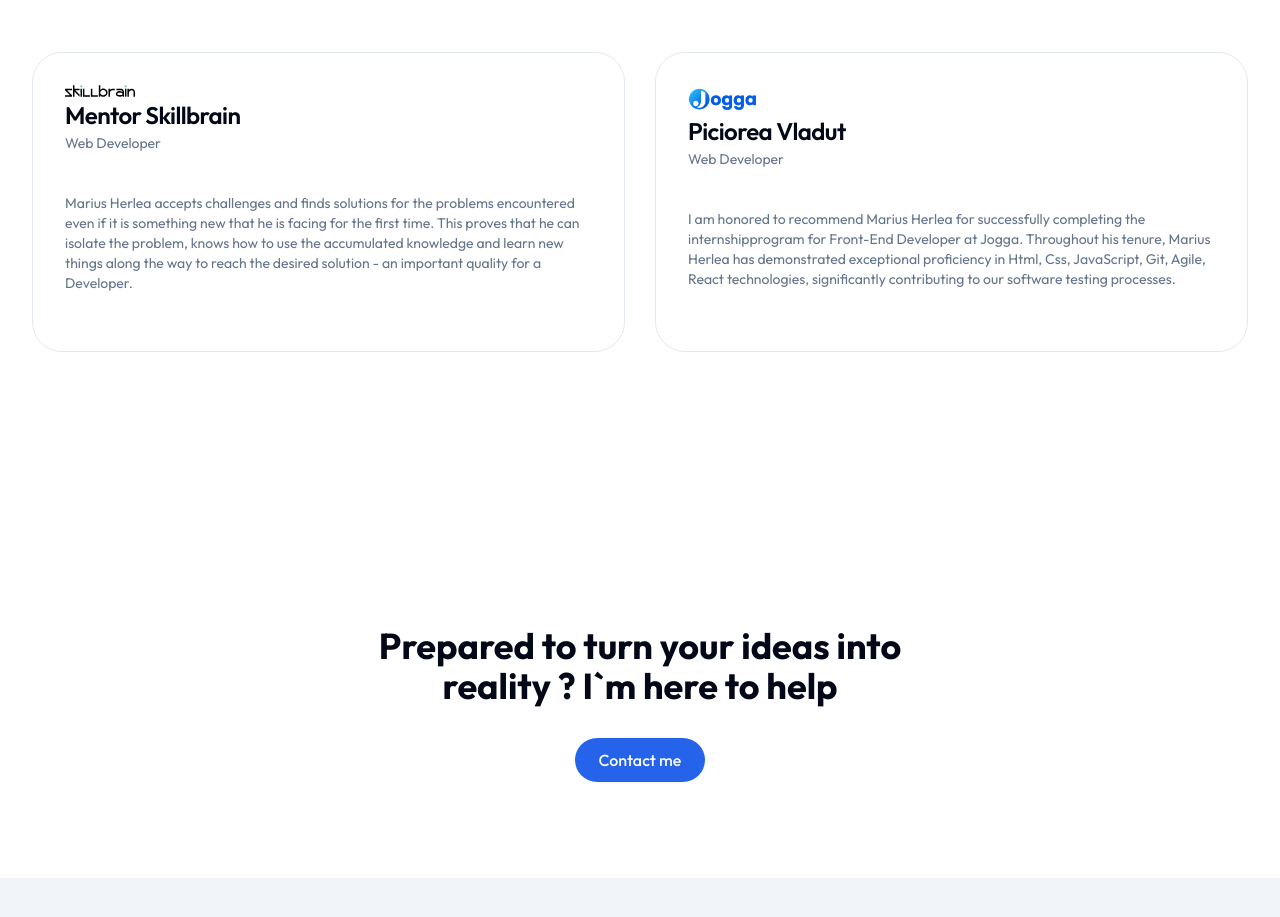
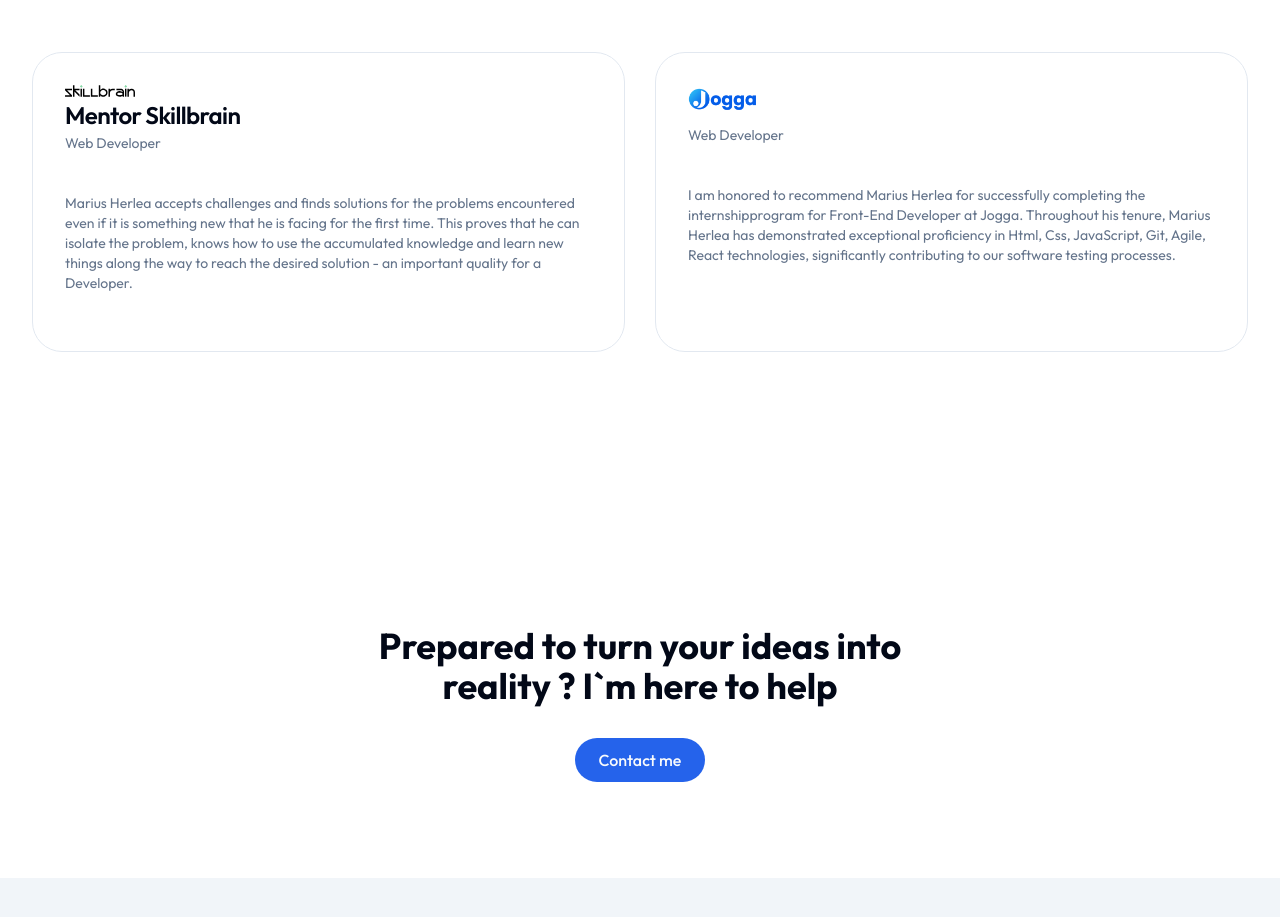
Before and after one commit to mariusherlea/marius-portfolio, a Next.js app: page / in a window 1280 px wide. Shown: the part 2833-3750 px from the top of the page. Built offline with nearby package versions, Linux system fonts and the light colour scheme.

Commit message:
reviews changes

```diff
--- a/dataProvider/ReviewData.js
+++ b/dataProvider/ReviewData.js
@@ -12,7 +12,7 @@ const reviewsData = [
   },
   {
     avatar: "/reviews/Jogga.png",
-    name: "Piciorea Vladut",
+    name: "",
     job: "Web Developer",
     review:
       "I am honored to recommend Marius Herlea for successfully completing the internshipprogram for Front-End Developer at Jogga. Throughout his tenure, Marius Herlea has demonstrated exceptional proficiency in Html, Css, JavaScript, Git, Agile, React technologies, significantly contributing to our software testing processes.",
```
